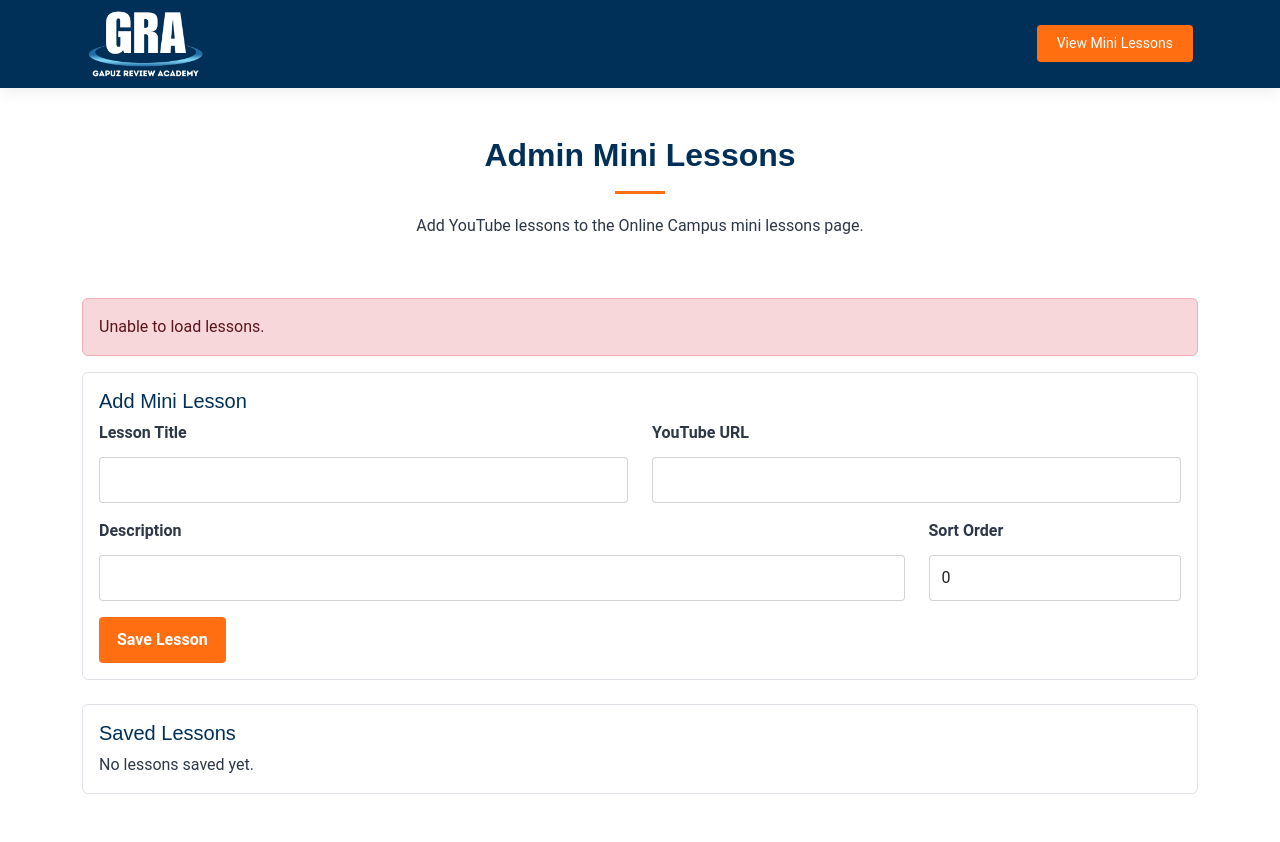
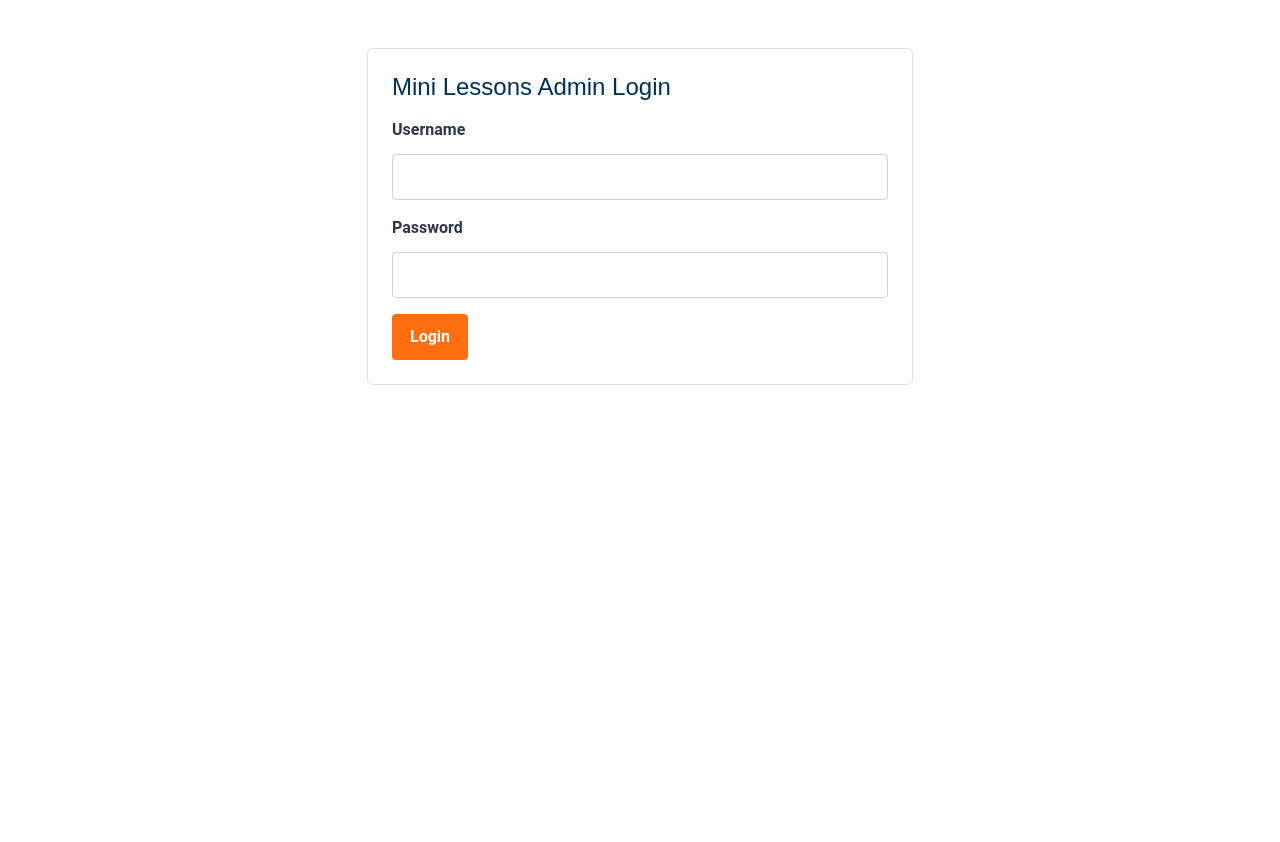
Before and after one commit to boybilis/gra, a PHP site: page /admin-mini-lessons.php in a window 1280 px wide. After the commit the page ends 385 px from the top, so only its background shows below. Run offline with PHP 8.4, Linux system fonts and the light colour scheme; a stand-in replaces the project's code that opens the database connection.

Commit message:
Updated courses

```diff
--- a/admin-mini-lessons.php
+++ b/admin-mini-lessons.php
@@ -3,11 +3,30 @@ declare(strict_types=1);
 
 require_once __DIR__ . '/asset-version.php';
 require_once __DIR__ . '/mini-lessons-library.php';
+require_once __DIR__ . '/mini-lessons-admin-auth.php';
 
 $feedback = '';
 $error = '';
+$loginError = '';
 
-if ($_SERVER['REQUEST_METHOD'] === 'POST') {
+if ($_SERVER['REQUEST_METHOD'] === 'POST' && (string) ($_POST['action'] ?? '') === 'login') {
+    $username = (string) ($_POST['username'] ?? '');
+    $password = (string) ($_POST['password'] ?? '');
+    if (!mini_lessons_admin_login($username, $password)) {
+        $loginError = 'Invalid username or password.';
+    } else {
+        header('Location: admin-mini-lessons.php');
+        exit;
+    }
+}
+
+if (isset($_GET['logout']) && $_GET['logout'] === '1') {
+    mini_lessons_admin_logout();
+    header('Location: admin-mini-lessons.php');
+    exit;
+}
+
+if ($_SERVER['REQUEST_METHOD'] === 'POST' && is_mini_lessons_admin_logged_in()) {
     $action = trim((string) ($_POST['action'] ?? ''));
 
     try {
@@ -36,6 +55,50 @@ if ($_SERVER['REQUEST_METHOD'] === 'POST') {
     }
 }
 
+if (!is_mini_lessons_admin_logged_in()):
+?>
+<!DOCTYPE html>
+<html lang="en">
+<head>
+  <meta charset="utf-8">
+  <meta content="width=device-width, initial-scale=1.0" name="viewport">
+  <title>Admin Login | Gapuz Review Academy</title>
+  <link href="assets/img/gra/gra-logo.png" rel="icon">
+  <link href="assets/vendor/bootstrap/css/bootstrap.min.css" rel="stylesheet">
+  <link href="<?php echo versioned_asset('assets/css/main.css'); ?>" rel="stylesheet">
+  <link href="<?php echo versioned_asset('assets/css/gra-content.css'); ?>" rel="stylesheet">
+</head>
+<body class="index-page gra-page">
+  <main class="container py-5">
+    <div class="row justify-content-center">
+      <div class="col-md-6">
+        <div class="p-4 border rounded bg-white">
+          <h2 class="h4 mb-3">Mini Lessons Admin Login</h2>
+          <?php if ($loginError !== ''): ?>
+            <div class="alert alert-danger"><?php echo htmlspecialchars($loginError, ENT_QUOTES, 'UTF-8'); ?></div>
+          <?php endif; ?>
+          <form method="post" action="admin-mini-lessons.php">
+            <input type="hidden" name="action" value="login">
+            <div class="mb-3">
+              <label for="username" class="form-label">Username</label>
+              <input id="username" name="username" type="text" class="form-control" required>
+            </div>
+            <div class="mb-3">
+              <label for="password" class="form-label">Password</label>
+              <input id="password" name="password" type="password" class="form-control" required>
+            </div>
+            <button type="submit" class="btn btn-primary">Login</button>
+          </form>
+        </div>
+      </div>
+    </div>
+  </main>
+</body>
+</html>
+<?php
+exit;
+endif;
+
 $lessons = [];
 try {
     $lessons = get_all_mini_lessons();
@@ -61,7 +124,10 @@ try {
         <a href="index.php" class="logo d-flex align-items-center me-auto">
           <img src="assets/img/gra/gra-logo.png" alt="Gapuz Review Academy logo">
         </a>
-        <a class="cta-btn" href="mini-lessons.php">View Mini Lessons</a>
+        <div class="d-flex align-items-center gap-2">
+          <a class="cta-btn" href="mini-lessons.php">View Mini Lessons</a>
+          <a class="btn btn-outline-light btn-sm" href="admin-mini-lessons.php?logout=1">Logout</a>
+        </div>
       </div>
     </div>
   </header>
--- /dev/null
+++ b/mini-lessons-admin-auth.php
@@ -0,0 +1,34 @@
+<?php
+declare(strict_types=1);
+
+if (session_status() !== PHP_SESSION_ACTIVE) {
+    session_start();
+}
+
+/*
+ * Change these credentials before publishing to production.
+ */
+const MINI_LESSONS_ADMIN_USERNAME = 'admin';
+const MINI_LESSONS_ADMIN_PASSWORD = 'ChangeThisNow_123!';
+
+function is_mini_lessons_admin_logged_in(): bool
+{
+    return isset($_SESSION['mini_lessons_admin_logged_in']) && $_SESSION['mini_lessons_admin_logged_in'] === true;
+}
+
+function mini_lessons_admin_login(string $username, string $password): bool
+{
+    $valid = hash_equals(MINI_LESSONS_ADMIN_USERNAME, trim($username))
+        && hash_equals(MINI_LESSONS_ADMIN_PASSWORD, $password);
+
+    if ($valid) {
+        $_SESSION['mini_lessons_admin_logged_in'] = true;
+    }
+
+    return $valid;
+}
+
+function mini_lessons_admin_logout(): void
+{
+    unset($_SESSION['mini_lessons_admin_logged_in']);
+}
```
